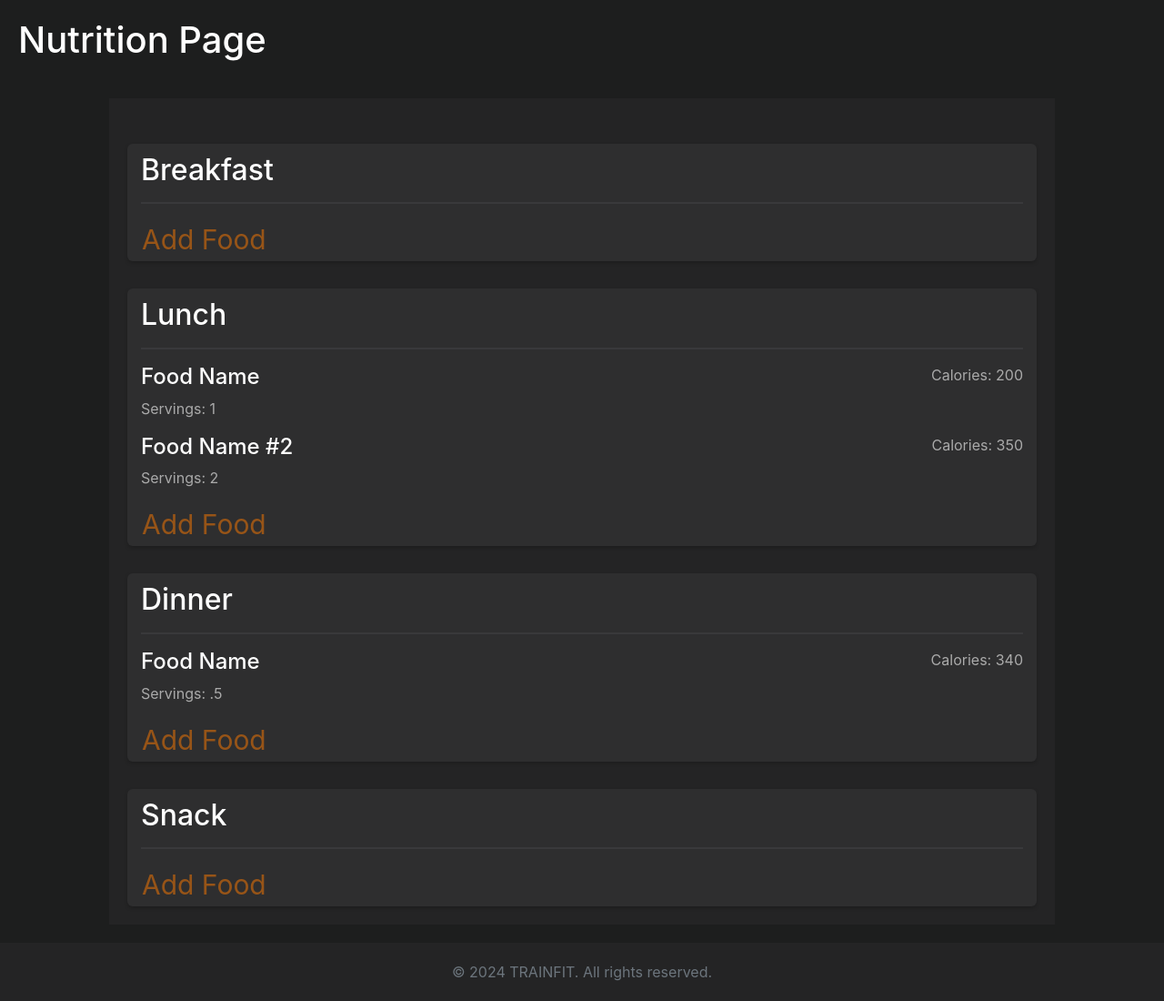
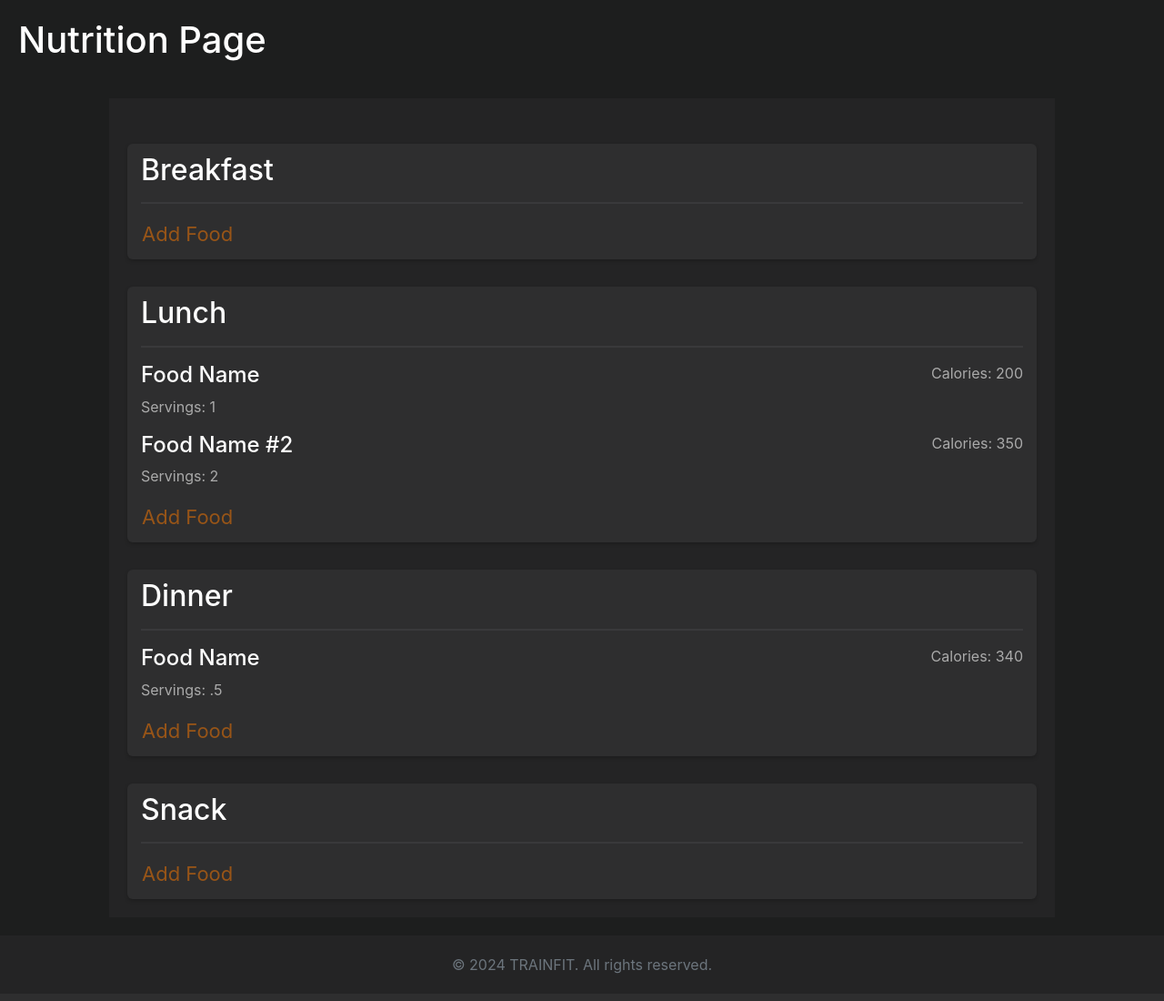
Before and after one commit to Cj-6/TrainFit, a Flask app: page /nutrition in a window 1280 px wide. Shown: the part 58-1158 px from the top of the page at 91% size. After the commit the page ends 1127 px from the top, so only its background shows below. Run offline with Flask 3, Linux system fonts and the light colour scheme; some libraries are stand-ins or nearby versions.

Commit message:
Fixed Add food buttons

```diff
--- a/static/css/styles.css
+++ b/static/css/styles.css
@@ -150,7 +150,9 @@ hr {
 }
 
 .add-food-btn {
+    font-size: 22px;
     padding: 0;
+    margin-bottom: 10px;
 }
 
 /* --------------------------nutrition.html styling ------------------------- */
```
